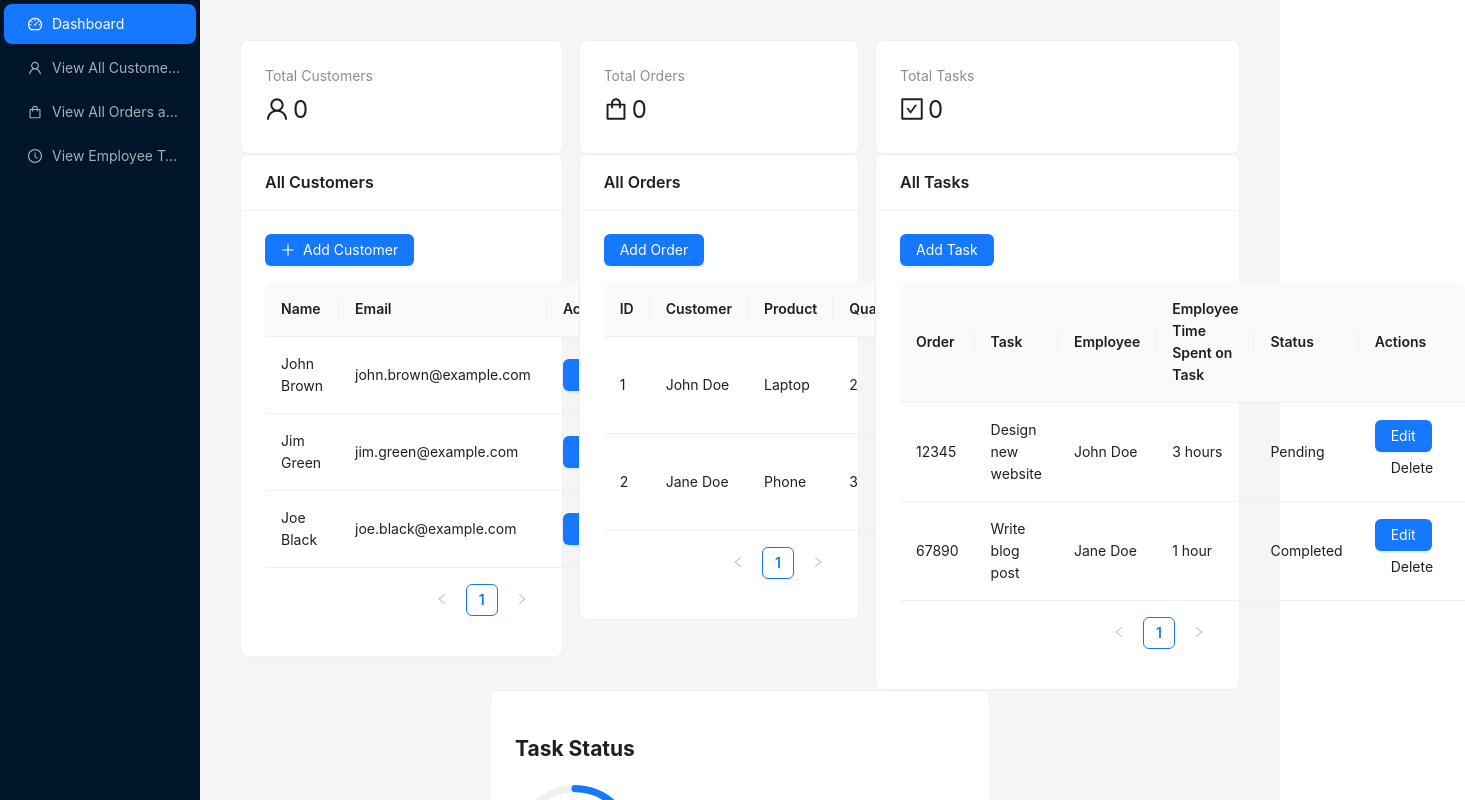
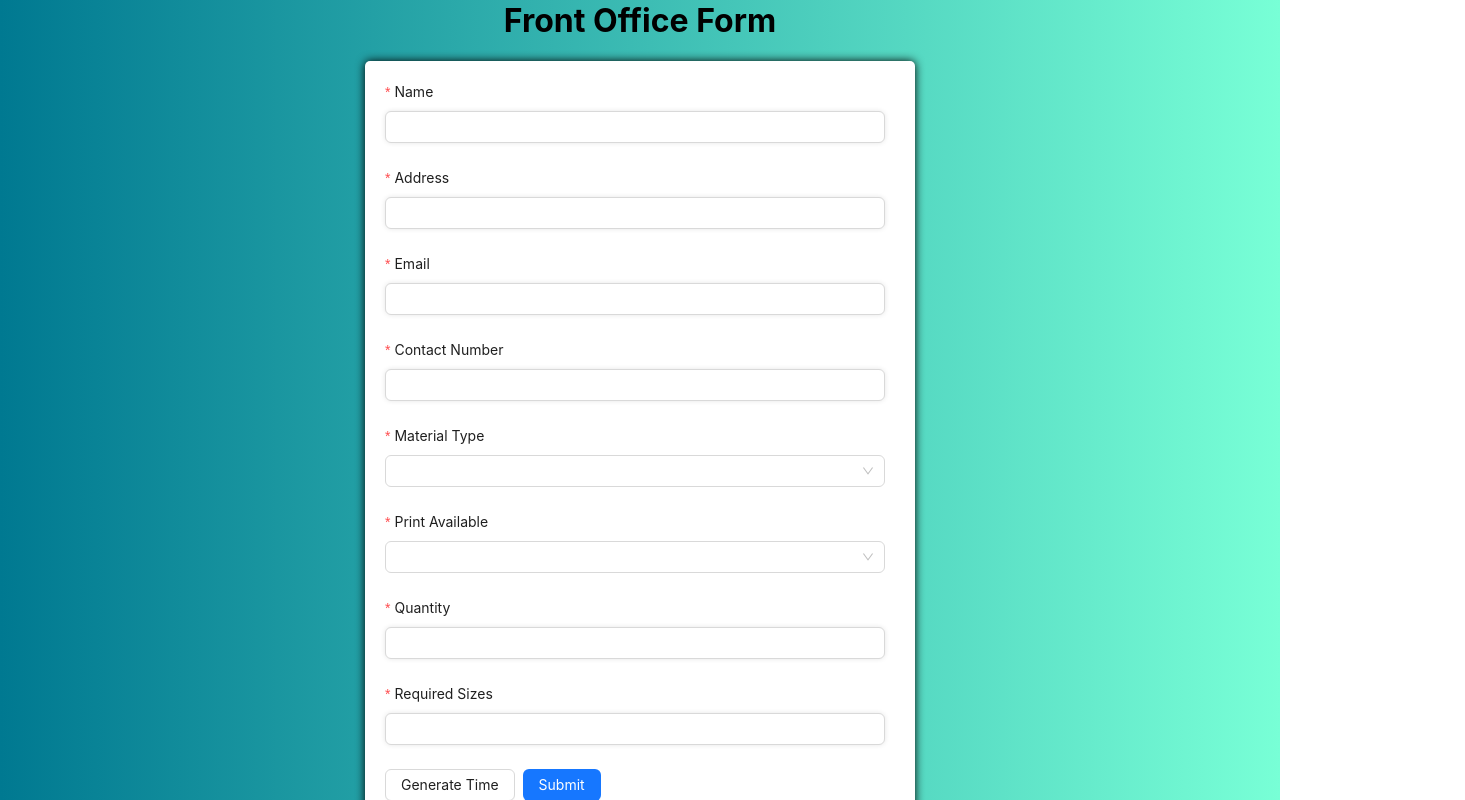
Before and after one commit to Ravindu51099/apparel-system, a React (Create React App) app: page / in a window 1280 px wide. Shown: the top 800 px of the page, 1465 px wide, since content can reach past the window. Built offline with nearby package versions, Linux system fonts and the light colour scheme.

Commit message:
front office form done

```diff
--- a/src/App.js
+++ b/src/App.js
@@ -4,13 +4,15 @@ import Sidebar from "./Componants/Admin/Sidebar/Sidebar";
 import "./App.css";
 import Login from "./Componants/Login/Login";
 import Dashboard from "./Componants/Admin/Dashboard";
+import FrontOfficeForm from "./Componants/FrontOfficeManager/FrontOffice";
 
 function App() {
   return (
     <div>
       {/* <Login/> */}
       {/* <Dashboard/> */}
-      <Sidebar />
+      {/* <Sidebar /> */}
+      <FrontOfficeForm />
     </div>
   );
 }
--- /dev/null
+++ b/src/Componants/FrontOfficeManager/FrontOffice.js
@@ -0,0 +1,135 @@
+import React, { useState } from "react";
+import { Form, Input, Button, Select, Row, Col, Space } from "antd";
+
+const { Option } = Select;
+
+const FrontOfficeForm = () => {
+  const [form] = Form.useForm();
+  const [generatedTime, setGeneratedTime] = useState("");
+
+  const handleGenerateTime = () => {
+    const now = new Date();
+    const timeString = now.toLocaleTimeString();
+    setGeneratedTime(timeString);
+  };
+
+  const handleSubmit = (values) => {
+    console.log("Form values:", values);
+    form.resetFields();
+  };
+
+  return (
+    <div
+      style={{
+        display: "flex",
+        flexDirection: "column",
+        justifyContent: "center",
+        alignItems: "center",
+        height:"100vh",
+        background: "linear-gradient(to right, #007991, #78FFD6)",
+      }}
+    >
+      <h1
+        style={{
+          display: "flex",
+          justifyContent: "center",
+          alignItems: "center",
+        }}
+      >
+        Front Office Form
+      </h1>
+      <Form
+        style={{ padding: "20px", width: "550px", alignItems: "start" }}
+        form={form}
+        onFinish={handleSubmit}
+        layout="vertical"
+      >
+        <Form.Item
+          label="Name"
+          name="name"
+          rules={[{ required: true, message: "Please enter your name" }]}
+        >
+          <Input style={{ width: "500px" }} />
+        </Form.Item>
+        <Form.Item
+          label="Address"
+          name="address"
+          rules={[{ required: true, message: "Please enter your address" }]}
+        >
+          <Input style={{ width: "500px" }} />
+        </Form.Item>
+        <Form.Item
+          label="Email"
+          name="email"
+          rules={[
+            { required: true, message: "Please enter your email" },
+            { type: "email", message: "Please enter a valid email" },
+          ]}
+        >
+          <Input style={{ width: "500px" }} />
+        </Form.Item>
+        <Form.Item
+          label="Contact Number"
+          name="contactNumber"
+          rules={[
+            { required: true, message: "Please enter your contact number" },
+          ]}
+        >
+          <Input style={{ width: "500px" }} />
+        </Form.Item>
+        <Form.Item
+          label="Material Type"
+          name="materialType"
+          rules={[{ required: true, message: "Please select a material type" }]}
+        >
+          <Select style={{ width: "500px" }}>
+            <Option value="brochure">Brochure</Option>
+            <Option value="poster">Poster</Option>
+            <Option value="business-card">Business Card</Option>
+          </Select>
+        </Form.Item>
+        <Form.Item
+          label="Print Available"
+          name="printAvailable"
+          rules={[
+            { required: true, message: "Please select print availability" },
+          ]}
+        >
+          <Select style={{ width: "500px" }}>
+            <Option value="yes">Yes</Option>
+            <Option value="no">No</Option>
+          </Select>
+        </Form.Item>
+        <Form.Item
+          label="Quantity"
+          name="quantity"
+          rules={[{ required: true, message: "Please enter the quantity" }]}
+        >
+          <Input style={{ width: "500px" }} type="number" min="1" />
+        </Form.Item>
+        <Form.Item
+          label="Required Sizes"
+          name="requiredSizes"
+          rules={[{ required: true, message: "Please enter required sizes" }]}
+        >
+          <Input style={{ width: "500px" }} />
+        </Form.Item>
+        <Row>
+          <Col span={24} style={{ textAlign: "right" }}>
+            <Space>
+              <Button onClick={handleGenerateTime}>Generate Time</Button>
+              <Button type="primary" htmlType="submit">
+                Submit
+              </Button>
+            </Space>
+          </Col>
+        </Row>
+      </Form>
+      {generatedTime && (
+        <p style={{ marginTop: "20px" }}>Generated Time: {generatedTime}</p>
+      )}
+    </div>
+  );
+};
+
+export default FrontOfficeForm;
```
